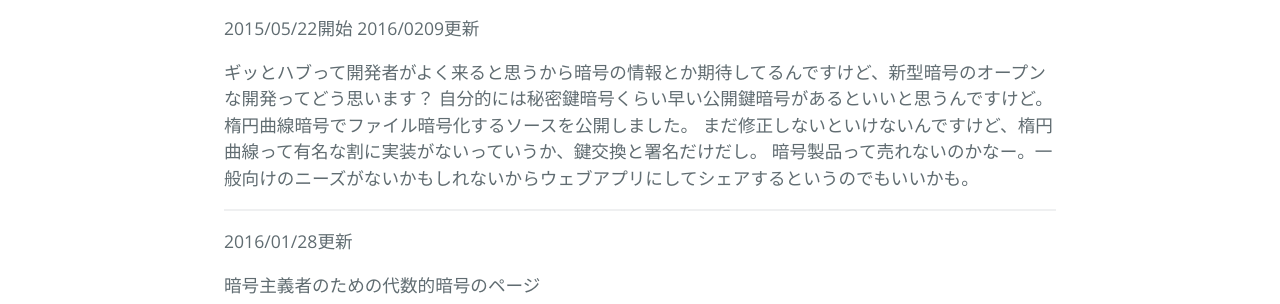
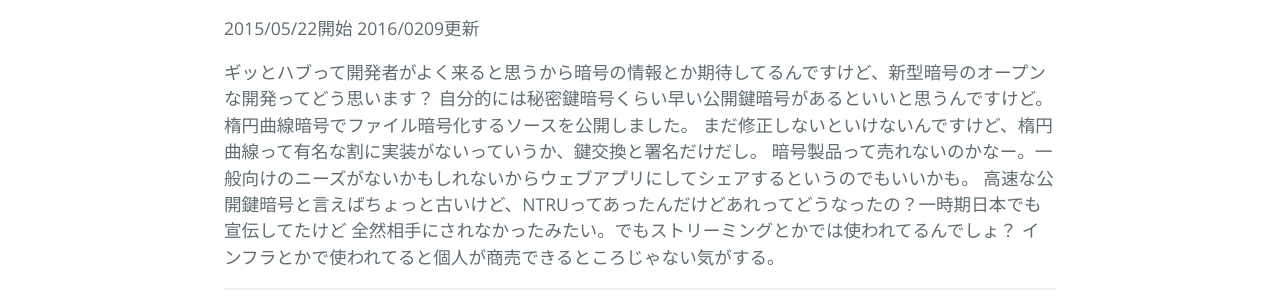
Before and after one commit to anang0g0/kryptism, a plain HTML site: page index.html in a window 1280 px wide. Shown: the part 470-774 px from the top of the page. Drawn offline with nearby package versions, Linux system fonts and the light colour scheme.

Commit message:
Update index.html

```diff
--- a/index.html
+++ b/index.html
@@ -29,7 +29,10 @@
 自分的には秘密鍵暗号くらい早い公開鍵暗号があるといいと思うんですけど。
 楕円曲線暗号でファイル暗号化するソースを公開しました。
 まだ修正しないといけないんですけど、楕円曲線って有名な割に実装がないっていうか、鍵交換と署名だけだし。
-暗号製品って売れないのかなー。一般向けのニーズがないかもしれないからウェブアプリにしてシェアするというのでもいいかも。</p>
+暗号製品って売れないのかなー。一般向けのニーズがないかもしれないからウェブアプリにしてシェアするというのでもいいかも。
+高速な公開鍵暗号と言えばちょっと古いけど、NTRUってあったんだけどあれってどうなったの？一時期日本でも宣伝してたけど
+全然相手にされなかったみたい。でもストリーミングとかでは使われてるんでしょ？
+インフラとかで使われてると個人が商売できるところじゃない気がする。</p>
 
 <hr>
 
```
